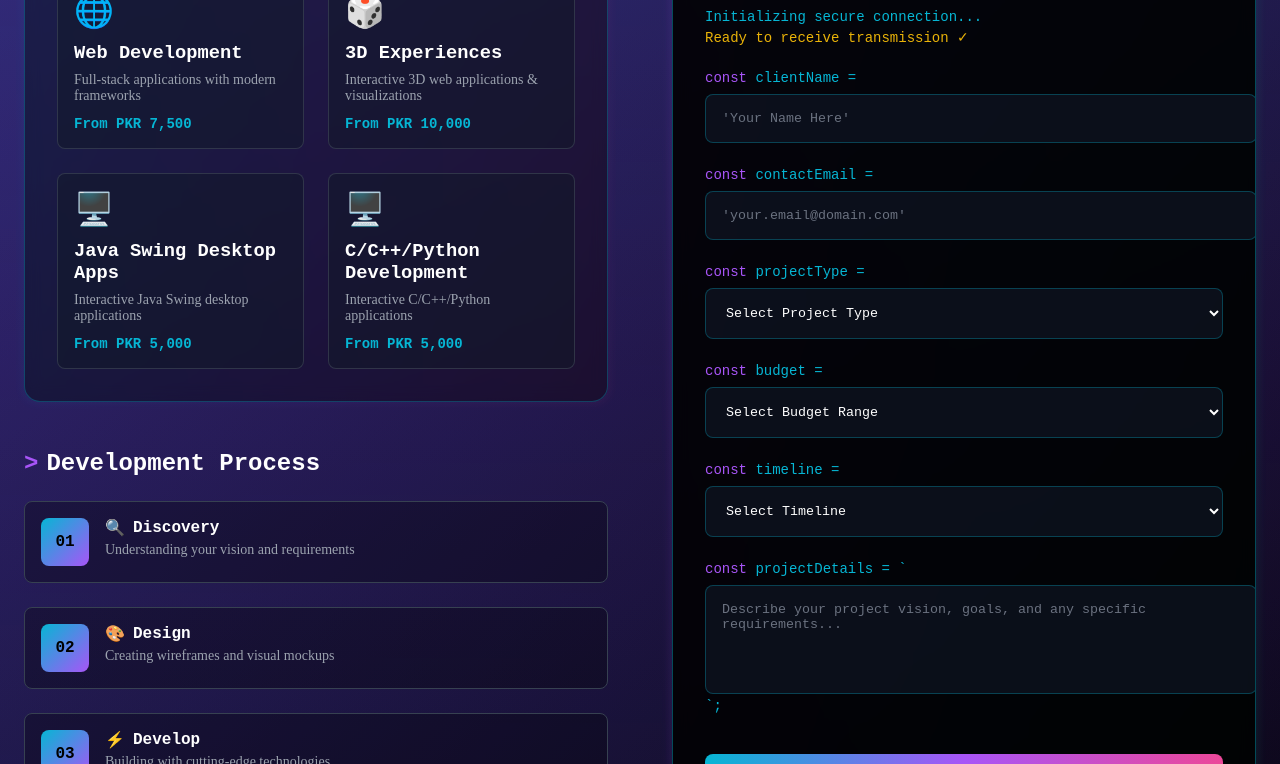
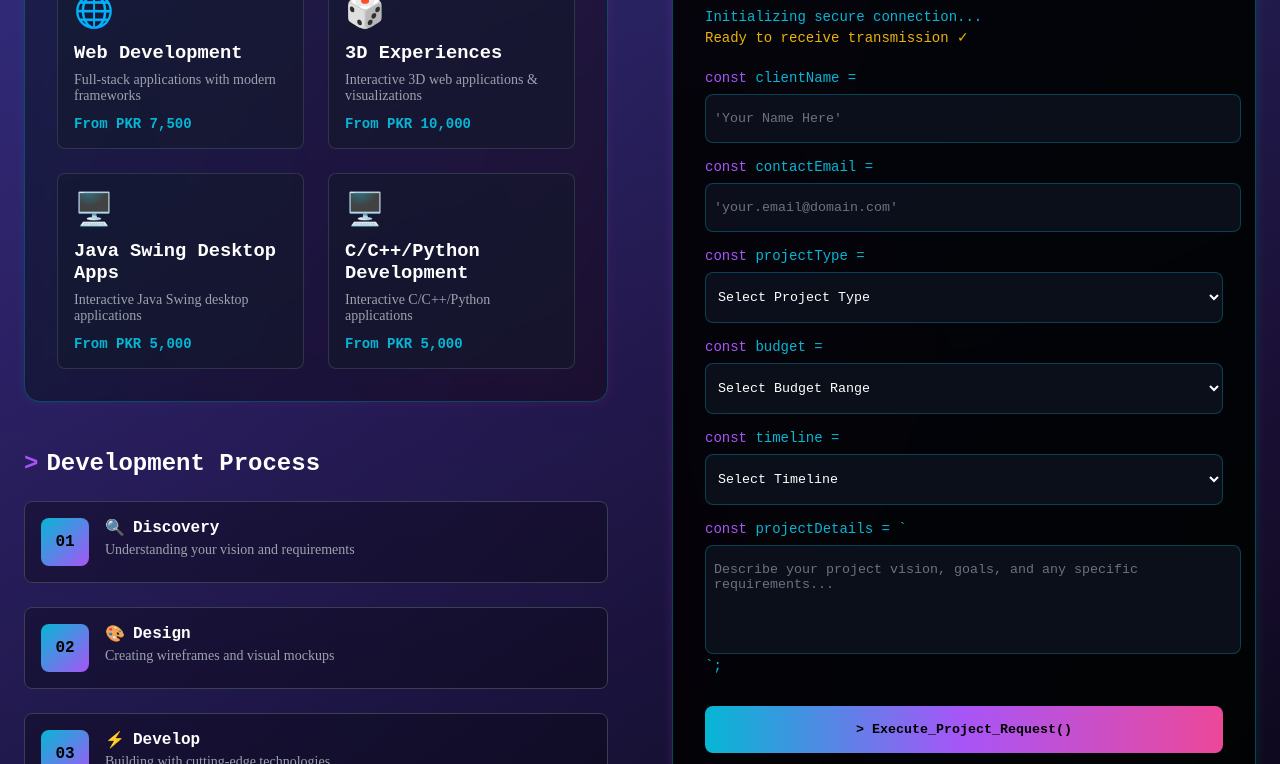
Before and after one commit to shamtarani05/portfolio, a React (Vite) app in the folder frontend/: page / in a window 1280 px wide. Shown: the part 4048-4812 px from the top of the page. Built offline with nearby package versions, Linux system fonts and the light colour scheme; no server answers.

Commit message:
tech stack reponsiveness

```diff
--- a/frontend/index.html
+++ b/frontend/index.html
@@ -3,9 +3,8 @@
 
 <head>
   <meta charset="UTF-8" />
-  <link rel="icon" type="image/svg+xml" href="/vite.svg" />
   <meta name="viewport" content="width=device-width, initial-scale=1.0" />
-  <title>Vite + React</title>
+  <title>sham's portfolio</title>
 </head>
 
 <body>
--- a/frontend/src/components/tech_stack/TechStack.module.css
+++ b/frontend/src/components/tech_stack/TechStack.module.css
@@ -1,7 +1,7 @@
 .techStack {
   position: relative;
   z-index: 10;
-  padding: 5rem 1.5rem;
+  padding: 5rem .5rem;
 }
 
 .container {
--- a/frontend/src/components/work_with_me/WorkWithMe.module.css
+++ b/frontend/src/components/work_with_me/WorkWithMe.module.css
@@ -358,13 +358,14 @@
 .contactForm {
   display: flex;
   flex-direction: column;
-  gap: 1.5rem;
+  gap: 1rem;
 }
 
 /* Form Fields */
 .formField {
   display: flex;
   flex-direction: column;
+  justify-content: center;
 }
 
 .formLabel {
@@ -382,7 +383,7 @@
 .formInput,
 .formSelect {
   width: 100%;
-  padding: 1rem;
+  padding: 1rem .5rem;
   background: rgba(17, 24, 39, 0.6);
   border: 1px solid rgba(6, 182, 212, 0.3);
   border-radius: 0.5rem;
@@ -404,7 +405,7 @@
 
 .formTextarea {
   width: 100%;
-  padding: 1rem;
+  padding: 1rem 0.5rem;
   background: rgba(17, 24, 39, 0.6);
   border: 1px solid rgba(6, 182, 212, 0.3);
   border-radius: 0.5rem;
@@ -438,7 +439,7 @@
 
 .submitButton {
   width: 100%;
-  padding: 1rem;
+  padding: 1rem ;
   background: linear-gradient(to right, #06b6d4, #a855f7, #ec4899);
   color: black;
   font-weight: bold;
```
